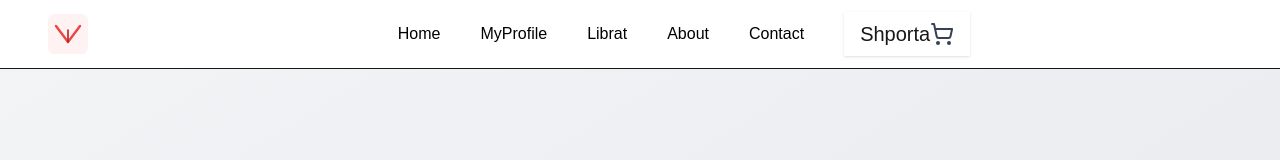
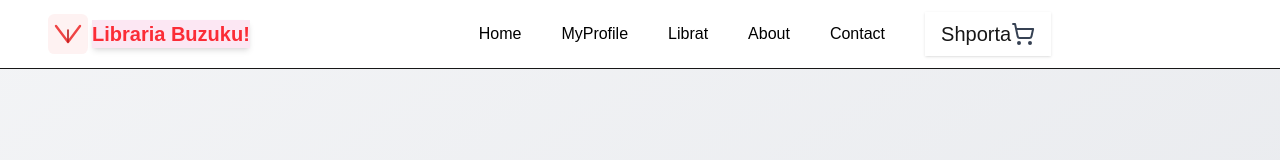
Before and after one commit to En1s1/Libraria, a Next.js app: page /profile/dashboard-admin in a window 1280 px wide. Shown: the top 160 px of the page. Built offline with nearby package versions, Linux system fonts and the light colour scheme; no server answers.

Commit message:
Added the Name

```diff
--- a/src/components/Header/index.tsx
+++ b/src/components/Header/index.tsx
@@ -37,7 +37,10 @@ export function Header() {
         <picture>
           <img className="h-10  ml-12" src={Logo.src} alt="Logo" />
           </picture>
+
           </Link>
+          <h1 className="text-xl font-bold font-Italic text-red-500 bg-pink-100 flex-col ml-1 shadow-md">Libraria Buzuku!</h1>
+
         <div className="flex-1 flex gap-10 items-center justify-center">
           {items.map((item, index) => (
             <Link
```
